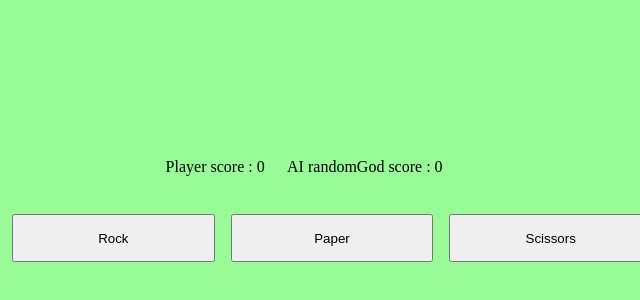
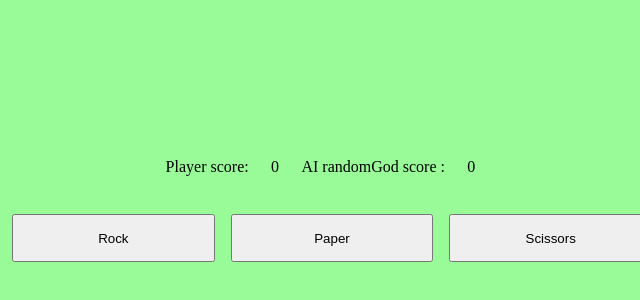
Before and after one commit to drmic95/Rock-paper-scissors-project, a plain HTML site: page index.html in a window 1280 px wide. Shown: the part 170-470 px from the top of the page, 316-956 px from the left. Drawn offline with Linux system fonts and the light colour scheme.

Commit message:
span added

```diff
--- a/index.html
+++ b/index.html
@@ -9,14 +9,16 @@
   </head>
   <body>
     <div class="score-container">
-      <output class="score-player">Player score : 0</output>
-      <output class="score-comp">AI randomGod score : 0</output>
+      <span>Player score:</span>
+      <span class="score-player"> 0</span>
+      <span>AI randomGod score : </span>
+      <span class="score-comp">0</span>
     </div>
     <div class="btn-container">
       <button class="rock">Rock</button>
       <button class="paper">Paper</button>
       <button class="scissors">Scissors</button>
     </div>
-    <!--<script src="./app.js"></script> -->
+    <script src="./app.js"></script>
   </body>
 </html>
```
